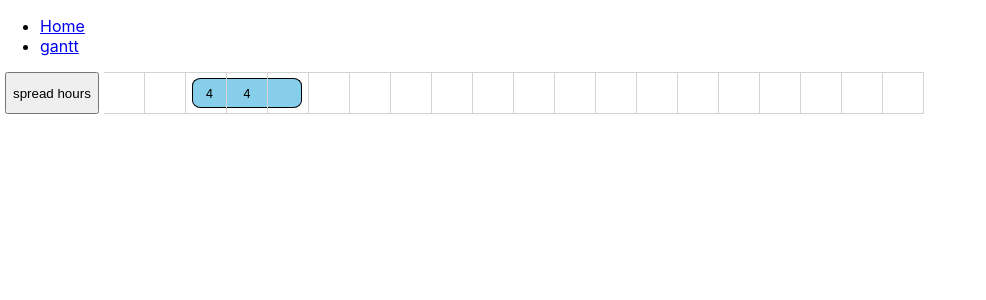
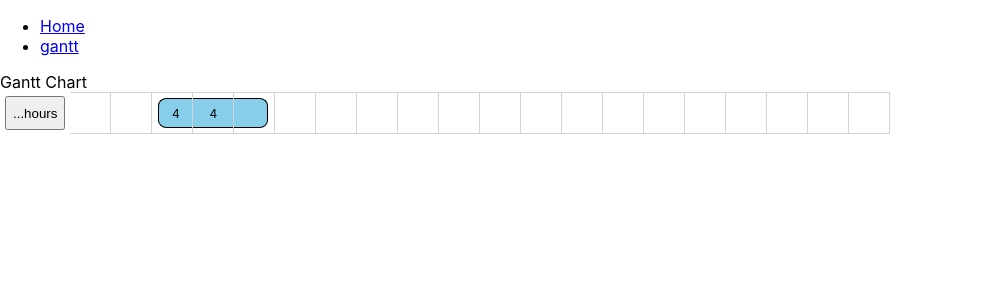
Before and after one commit to jrgrantham/wax-grant-portal-old, a React (Create React App) app: page /gantt in a window 1280 px wide. Shown: the top 300 px of the page, without its empty margins (0-986 px from the left). Built offline with nearby package versions, Linux system fonts and the light colour scheme.

Commit message:
gantt structure

```diff
--- a/src/components/ganttRow.jsx
+++ b/src/components/ganttBlocks.jsx
@@ -5,7 +5,7 @@ import styled from "styled-components";
 import { schedule } from "../data";
 import GanttBlock from "./ganttBlock";
 
-function GanttRow() {
+function GanttBlocks() {
   const [gantt, setGantt] = useState(schedule);
   const activeColor = "skyBlue";
   const copiedMonths = Array.from(gantt);
@@ -120,7 +120,7 @@ function GanttRow() {
 
   return (
     <Container>
-      <button onClick={evenlySpreadWorkedMonths}>spread hours</button>
+      <button onClick={evenlySpreadWorkedMonths}>...hours</button>
       <DragDropContext onDragEnd={handleMovingMonth}>
         <Droppable droppableId="calendar" direction="horizontal">
           {(provided) => (
@@ -167,8 +167,9 @@ const Container = styled.div`
     display: flex;
   }
   button {
-    margin: 0px 5px;
+    margin: 4px 5px;
+    cursor: pointer;
   }
 `;
 
-export default GanttRow;
+export default GanttBlocks;
--- /dev/null
+++ b/src/pages/ganttChart.jsx
@@ -0,0 +1,31 @@
+import React from "react";
+import styled from "styled-components";
+import GanttBlocks from "../components/ganttBlocks";
+
+function GanttChart() {
+  const blockWidth = "40px";
+  const rowHeight = "40px";
+
+  return (
+    <Container>
+      Gantt Chart
+      <div className="ganttRow">
+        <GanttBlocks />
+      </div>
+    </Container>
+  );
+}
+export default GanttChart;
+
+const Container = styled.div`
+  display: flex;
+  flex-direction: column;
+
+  .chartArea {
+    display: flex;
+  }
+  button {
+    margin: 4px 5px;
+    cursor: pointer;
+  }
+`;
--- a/src/router.js
+++ b/src/router.js
@@ -2,7 +2,7 @@ import React from "react";
 import { Switch, Route, Redirect } from "react-router-dom";
 
 // import HomePage from "./pages/HomePage";
-import GanttPage from "./components/ganttRow";
+import GanttChart from "./pages/ganttChart";
 
 function protectedRoute(Component, props) {
   // Not really secure. Any token would pass the test.
@@ -15,7 +15,7 @@ function protectedRoute(Component, props) {
 const Router = () => (
   <Switch>
     {/* <Route exact path="/" component={HomePage} /> */}
-    <Route path="/gantt" component={GanttPage} />
+    <Route path="/gantt" component={GanttChart} />
     {/* <Route
       path="/gantt"
       render={(props) => protectedRoute(GanttPage, props)}
```
Also changed, not shown: 1 other file (tests, documents, lock files or other folders).
